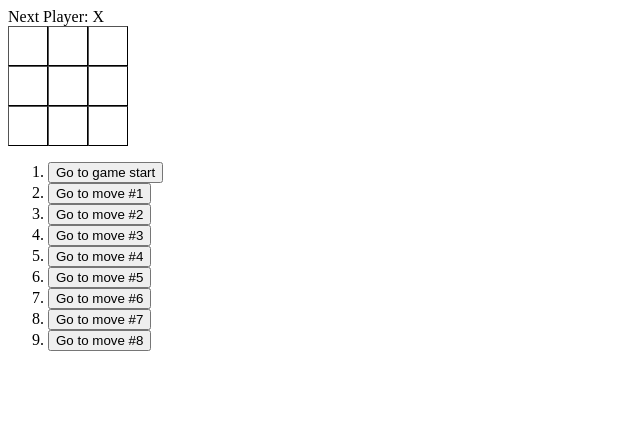
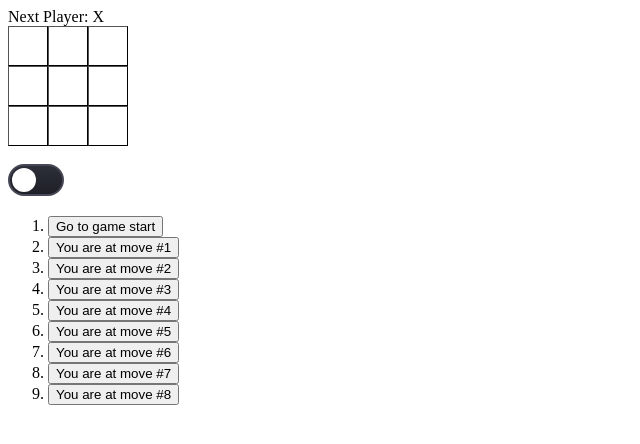
Before and after one commit to kimsh153/TIC-TAC-TOE, a React (Vite) app: page / in a window 1280 px wide. Shown: the top 444 px of the page, without its empty margins (0-640 px from the left). Built offline with nearby package versions, Linux system fonts and the light colour scheme.

Commit message:
:sparkles: 현재 이동할 수 있는 경우만 표시, for문 개선, toggle 사용해서 정렬제작

```diff
--- a/src/App.css
+++ b/src/App.css
@@ -14,3 +14,39 @@
   font-weight: bold;
   border-width: 1px;
 }
+
+.toggle-container {
+  display: inline-block;
+}
+
+.toggle-checkbox {
+  display: none;
+}
+
+.toggle-label {
+  display: inline-block;
+  width: 52px;
+  height: 28px;
+  border-radius: 16px;
+  position: relative;
+  margin: 0;
+  border: 2px solid #474755;
+  background: linear-gradient(180deg, #2d2f39 0%, #1f2027 100%);
+  cursor: pointer;
+}
+
+.toggle-label:after {
+  content: "";
+  position: absolute;
+  top: 2px;
+  left: 2px;
+  width: 24px;
+  height: 24px;
+  border-radius: 50%;
+  background: white;
+  transition: all 0.2s cubic-bezier(0.5, 0.1, 0.75, 1.35);
+}
+
+.toggle-checkbox:checked + .toggle-label:after {
+  transform: translateX(24px);
+}
--- a/src/App.tsx
+++ b/src/App.tsx
@@ -1,10 +1,10 @@
 import { useState } from "react";
 import "./App.css";
 
-interface SquareValue {
+type SquareValue = {
   value: string;
   onSquareClick: () => void;
-}
+};
 
 function Square({ value, onSquareClick }: SquareValue) {
   return (
@@ -14,11 +14,11 @@ function Square({ value, onSquareClick }: SquareValue) {
   );
 }
 
-interface BoardValue {
+type BoardValue = {
   xIsNext: boolean;
   squares: Array<string>;
   onPlay: (value: Array<string>) => void;
-}
+};
 
 function Board({ xIsNext, squares, onPlay }: BoardValue) {
   const handleClick = (i: number) => {
@@ -46,19 +46,31 @@ function Board({ xIsNext, squares, onPlay }: BoardValue) {
     <>
       <div className="status">{status}</div>
       <div className="board-row">
-        <Square value={squares[0]} onSquareClick={() => handleClick(0)} />
-        <Square value={squares[1]} onSquareClick={() => handleClick(1)} />
-        <Square value={squares[2]} onSquareClick={() => handleClick(2)} />
+        {[0, 1, 2].map((index, idx) => (
+          <Square
+            key={idx}
+            value={squares[index]}
+            onSquareClick={() => handleClick(index)}
+          />
+        ))}
       </div>
       <div className="board-row">
-        <Square value={squares[3]} onSquareClick={() => handleClick(3)} />
-        <Square value={squares[4]} onSquareClick={() => handleClick(4)} />
-        <Square value={squares[5]} onSquareClick={() => handleClick(5)} />
+        {[3, 4, 5].map((index, idx) => (
+          <Square
+            key={idx}
+            value={squares[index]}
+            onSquareClick={() => handleClick(index)}
+          />
+        ))}
       </div>
       <div className="board-row">
-        <Square value={squares[6]} onSquareClick={() => handleClick(6)} />
-        <Square value={squares[7]} onSquareClick={() => handleClick(7)} />
-        <Square value={squares[8]} onSquareClick={() => handleClick(8)} />
+        {[6, 7, 8].map((index, idx) => (
+          <Square
+            key={idx}
+            value={squares[index]}
+            onSquareClick={() => handleClick(index)}
+          />
+        ))}
       </div>
     </>
   );
@@ -90,6 +102,7 @@ export default function Game() {
   const xIsNext = currentMove % 2 === 0;
   const [history, setHistory] = useState(Array(9).fill([]));
   const currentSquares = history[currentMove];
+  const [checked, setChecked] = useState(false);
 
   const handlePlay = (nextSquares: Array<string>) => {
     const nextHistory = [...history.slice(0, currentMove + 1), nextSquares];
@@ -97,20 +110,21 @@ export default function Game() {
     setCurrentMove(nextHistory.length - 1);
   };
 
-  const jumpTo = (nextMove: number) => {
+  const jumpTo = (nextMove: number, nextSquares: Array<string>) => {
+    setHistory([...history.slice(0, nextMove), nextSquares]);
     setCurrentMove(nextMove);
   };
 
   const moves = history.map((squares, move) => {
     let description;
     if (move > 0) {
-      description = "Go to move #" + move;
+      description = "You are at move #" + move;
     } else {
       description = "Go to game start";
     }
     return (
       <li key={move}>
-        <button onClick={() => jumpTo(move)}>{description}</button>
+        <button onClick={() => jumpTo(move, squares)}>{description}</button>
       </li>
     );
   });
@@ -125,10 +139,36 @@ export default function Game() {
             onPlay={handlePlay}
           />
         </div>
+        <br />
         <div className="game-info">
-          <ol>{moves}</ol>
+          <Toggle checked={checked} setChecked={setChecked}></Toggle>
+          <ol>{checked ? moves.reverse() : moves}</ol>
         </div>
       </div>
     </>
   );
 }
+
+type ToggleCheckedValue = {
+  checked: boolean;
+  setChecked: (checked: boolean) => void;
+};
+
+const Toggle = ({ checked, setChecked }: ToggleCheckedValue) => {
+  const handleToggle = () => {
+    setChecked(!checked);
+  };
+
+  return (
+    <div className="toggle-container">
+      <input
+        type="checkbox"
+        id="toggle"
+        className="toggle-checkbox"
+        checked={checked}
+        onChange={handleToggle}
+      />
+      <label htmlFor="toggle" className="toggle-label"></label>
+    </div>
+  );
+};
```
